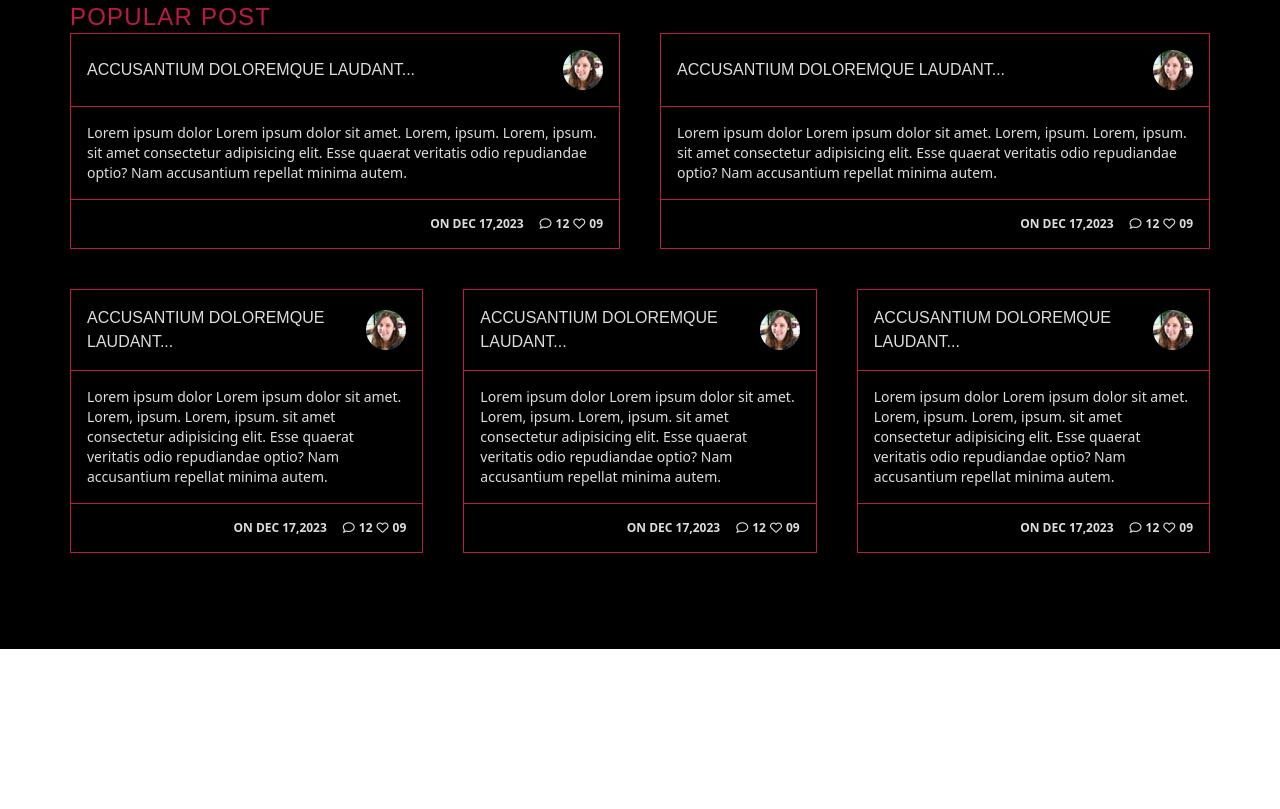
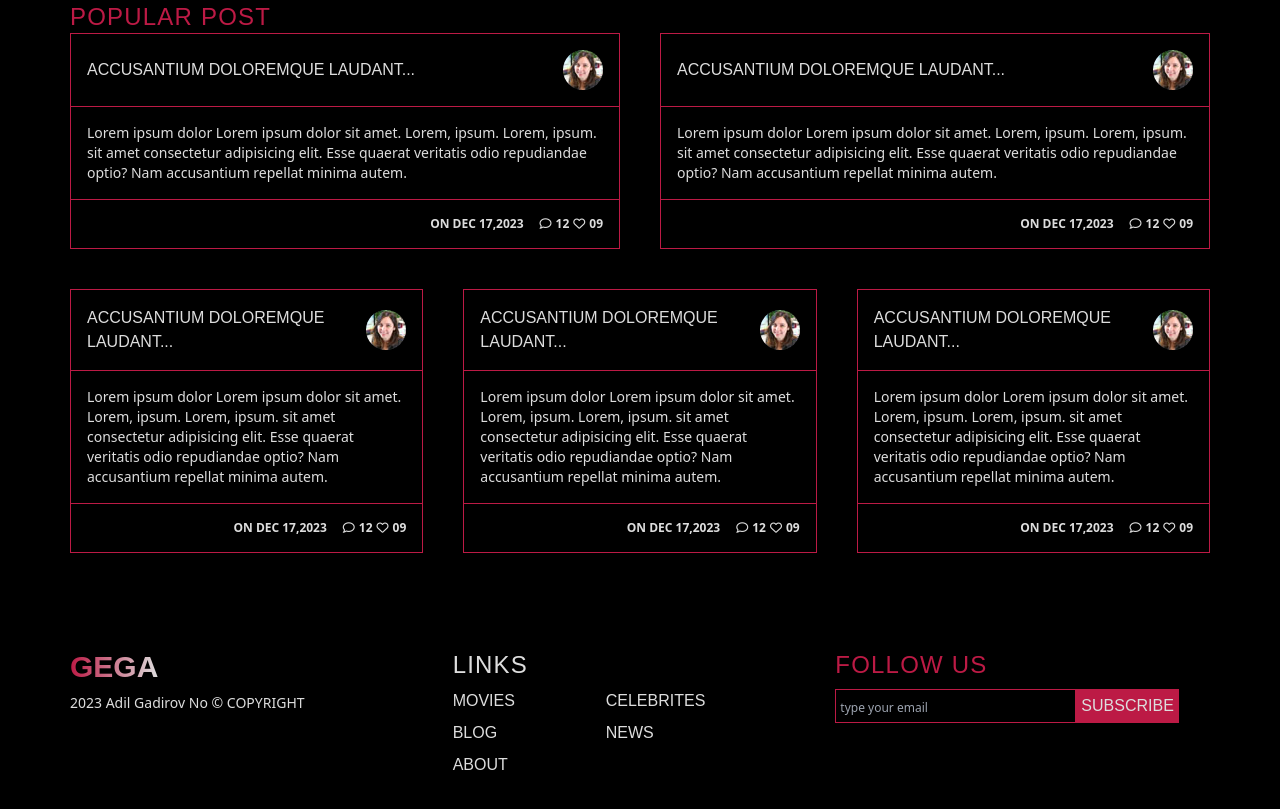
Before and after one commit to Adil023/gegaTailwindProject, a website: page public/index.html in a window 1280 px wide. Shown: the part 1970-2779 px from the top of the page. Before the commit the page ends 2619 px from the top, so only its background shows below. Drawn offline with Linux system fonts and the light colour scheme; a web font is replaced by a local one.

Commit message:
created footer section

```diff
--- a/public/index.html
+++ b/public/index.html
@@ -390,5 +390,31 @@
           </div>
       </div>
    </section>
+
+   <footer class="bg-black text-gega-grey">
+       <div class="container flex flex-col md:flex-row px-10 lg:space-x-2 lg:px-0 pb-8">
+           <div class="basis-1/3">
+               <a href="#" class="text-2xl lg:text-3xl font-bold text-transparent bg-gradient-to-r bg-clip-text from-gega-red to-gega-grey">GEGA</a>
+               <p class="text-sm mt-2">2023 Adil Gadirov No &copy; COPYRIGHT</p>
+          </div>
+          <div class="basis-1/3">
+              <h2 class="mb-2 text-gega">LINKS</h2>
+              <div class="grid grid-cols-5 gap-2 uppercase">
+                  <a class="col-span-2 hover:text-gega-melon duration-500">Movies</a>
+                  <a class="col-span-2 hover:text-gega-melon duration-500">Celebrites</a>
+                  <a class="col-span-2 hover:text-gega-melon duration-500">Blog</a>
+                  <a class="col-span-2 hover:text-gega-melon duration-500">News</a>
+                  <a class="col-span-2 hover:text-gega-melon duration-500">About</a>
+              </div>
+          </div>
+          <div class="basis-1/3">
+              <h2 class="mb-2 text-gega-red">FOLLOW US</h2>
+              <form action="#" class="flex">
+                 <input type="text" class="py-1 px-1 bg-transparent border border-gega-red placeholder:text-xs outline-none" placeholder="type your email">
+                 <button class="py-1 px-1  border border-gega-red bg-gega-red font-gemunu uppercase">Subscribe</button>
+              </form>
+          </div>
+       </div>
+   </footer>
 </body>
 </html>
```
Also changed, not shown: public/css/styles.css.
